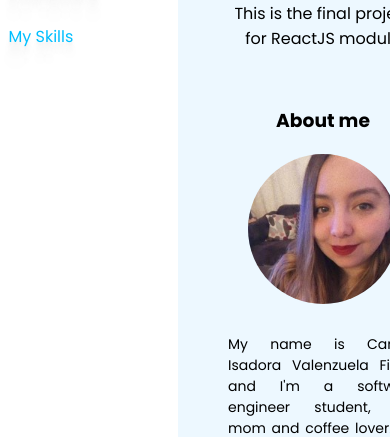
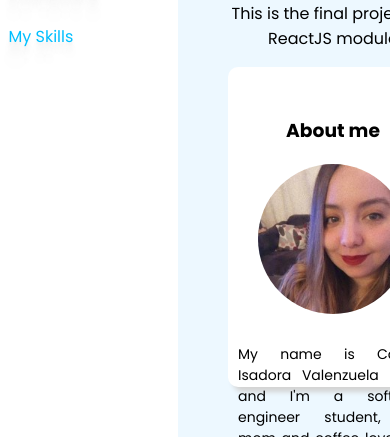
Before and after one commit to isavalenzuela/react_final, a React (Create React App) app: page / in a window 390 px wide. Shown: the part 131-568 px from the top of the page. Built offline with nearby package versions, Linux system fonts and the light colour scheme; no server answers.

Commit message:
update layout view
wip

```diff
--- a/src/layout/LayoutView.css
+++ b/src/layout/LayoutView.css
@@ -89,6 +89,10 @@
   align-items: center;
   gap: 10px;
   max-height: 300px;
+  background-color:#FFFFFF;
+  padding:10px;
+  border-radius:10px;
+  box-shadow: 5px 5px 5px rgb(211, 211, 211);
 }
 
 .about-me--container {
@@ -179,6 +183,10 @@
 }
 
 @media only screen and (max-width: 899px) {
+  .dashboard {
+    height: 100%;
+  }
+
   .about-me {
     display: flex ;
     flex-direction: column;
```
